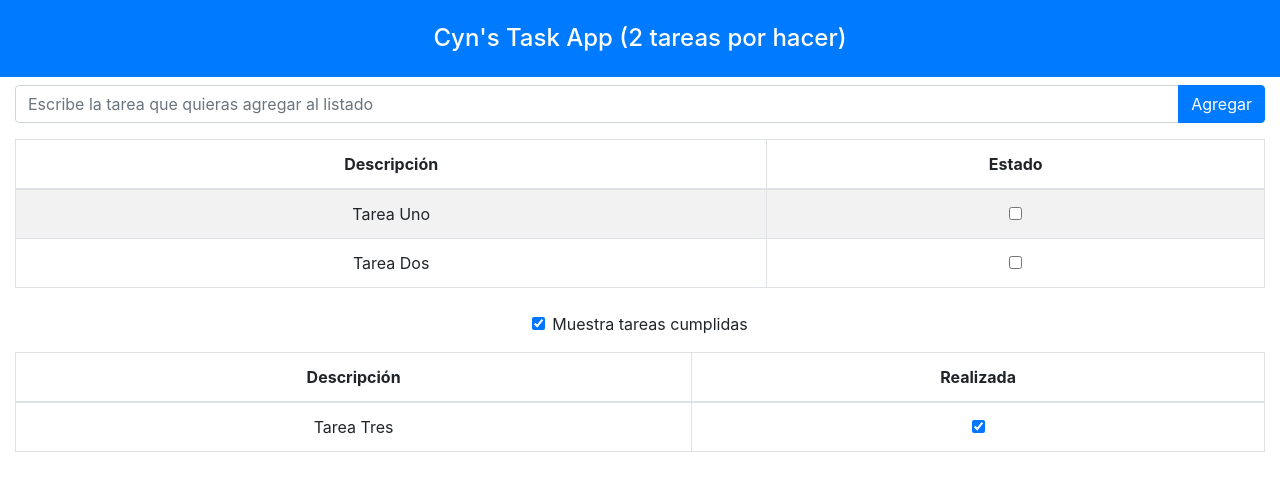
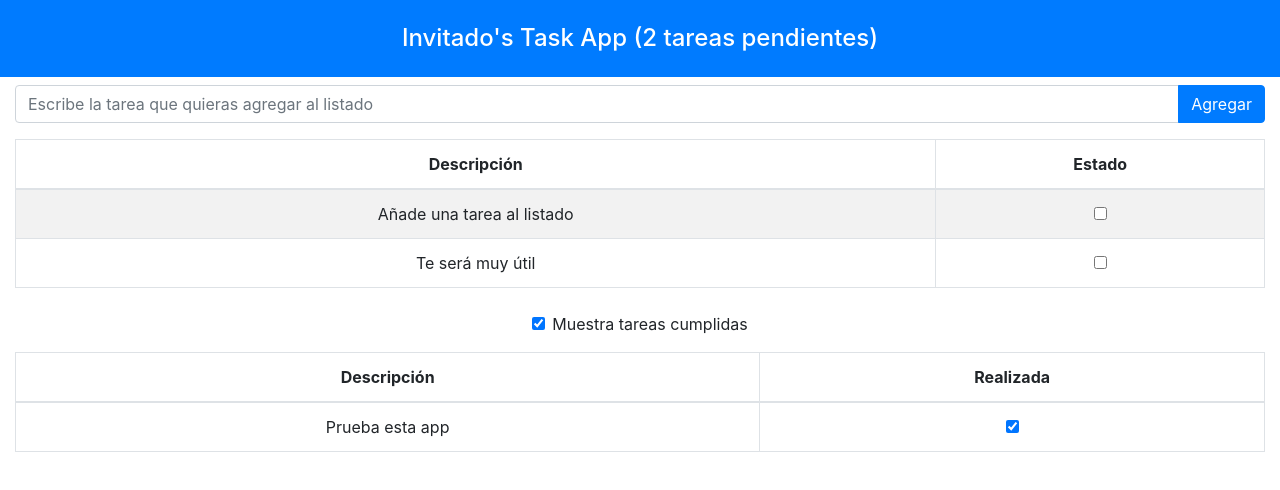
Before and after one commit to Ceyene/TaskApp, a React (Create React App) app: page / in a window 1280 px wide. Shown: the top 490 px of the page. Built offline with nearby package versions, Linux system fonts and the light colour scheme.

Commit message:
se añade guardado de las tareas al localStorage

```diff
--- a/src/App.js
+++ b/src/App.js
@@ -1,4 +1,4 @@
-import React, { useState } from "react";
+import React, { useEffect, useState } from "react";
 import TaskBanner from "./components/TaskBanner";
 import TaskCreator from "./components/TaskCreator";
 import TaskRow from "./components/TaskRow";
@@ -17,6 +17,31 @@ function App() {
   //guardo en otro estado la validación
   //para mostrar otra tabla con las tareas cumplidas
   const [showCompleted, setShowCompleted] = useState(true);
+
+  //apenas renderice la app, LocalStorage comprobará si hay tareas guardadas
+  //de haber: definir tareas guardadas
+  //de no haber nada: dar datos de ejemplo
+  useEffect(() => {
+    let data = localStorage.getItem("tasks");
+    if (data != null) {
+      setTaskItems(JSON.parse(data));
+    } else {
+      setUserName("Invitado"); //nombre usuario por defecto
+      setTaskItems([
+        { name: "Añade una tarea al listado", done: false },
+        { name: "Te será muy útil", done: false },
+        { name: "Prueba esta app", done: true },
+      ]); //tareas de ejemplo
+      setShowCompleted(true); //se muestra todo por defecto
+    }
+  }, []); //solo se realiza una vez, al iniciar la app
+
+  //guardo tareas en el LocalStorage
+  //cada vez que el TaskItems cambie
+  useEffect(() => {
+    //convierto el array taskItems a string para guardarlo en tasks
+    localStorage.setItem("tasks", JSON.stringify(taskItems));
+  }, [taskItems]);
 
   //modifica el estado de las tareas
   const toggleTask = (task) =>
--- a/src/components/TaskBanner.js
+++ b/src/components/TaskBanner.js
@@ -5,7 +5,7 @@ import React from "react";
 const TaskBanner = (props) => (
   <h4 className="bg-primary text-white text-center p-4">
     {props.userName}'s Task App ({props.taskItems.filter((t) => !t.done).length}{" "}
-    tareas por hacer)
+    tareas pendientes)
   </h4>
 );
 
```
